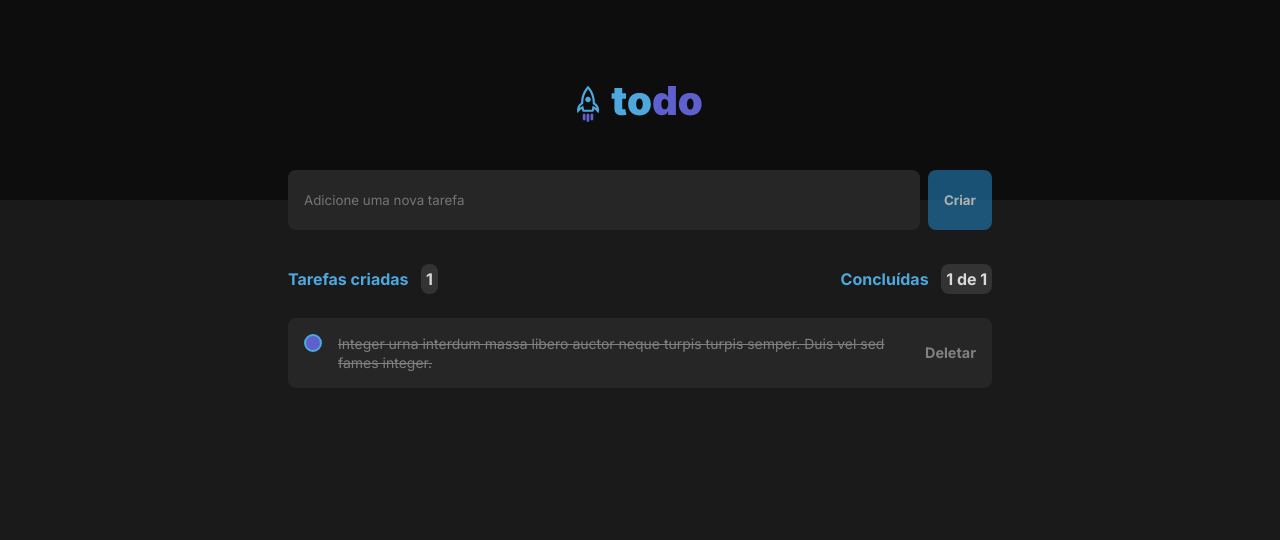
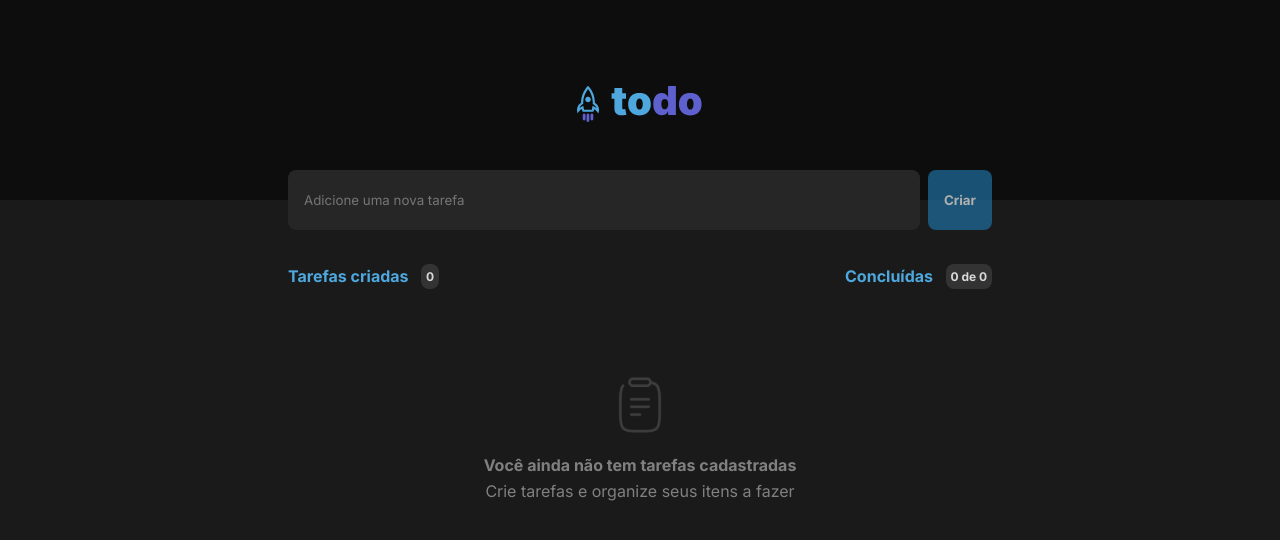
Before and after one commit to sergioalmeida00/tasks-react, a React (Vite) app: page / in a window 1280 px wide. Shown: the top 540 px of the page. Built offline with nearby package versions, Linux system fonts and the light colour scheme.

Commit message:
FEAT: added layout for when there is no task

```diff
--- a/src/App.jsx
+++ b/src/App.jsx
@@ -4,9 +4,7 @@ import { HeaderTask } from './components/HeaderTask/HeaderTask'
 import { v4 as uuidv4 } from 'uuid';
 
 function App() {
-  const [tasks, setTasks] = useState([
-    {id:'eb6705b6-ac88-457c-97e3-2cee6ff3b6d5', title:'Integer urna interdum massa libero auctor neque turpis turpis semper. Duis vel sed fames integer.', isCompleted:true}
-  ])
+  const [tasks, setTasks] = useState([])
 
   function handleSetTasks(taskTitle){
     setTasks([
--- a/src/components/HeaderTask/HeaderTask.jsx
+++ b/src/components/HeaderTask/HeaderTask.jsx
@@ -1,5 +1,6 @@
 import { Task } from '../Task/Task'
 import style from './HeaderTask.module.css'
+import ClipBoard from '../../assets/Clipboard.svg'
 
 export function HeaderTask({tasks, onDelete, onToggleTask}){
   const tasksQuantity = tasks.length
@@ -21,6 +22,14 @@ export function HeaderTask({tasks, onDelete, onToggleTask}){
               />
             ))
           }
+
+          {tasksQuantity <= 0 && (
+            <div className={style.tasksEmpety}>
+                <img src={ClipBoard} alt="" />
+                <strong>Você ainda não tem tarefas cadastradas</strong>
+                <span>Crie tarefas e organize seus itens a fazer</span>
+            </div>
+          )}
         </div>
     </section>
 
--- a/src/components/HeaderTask/HeaderTask.module.css
+++ b/src/components/HeaderTask/HeaderTask.module.css
@@ -16,14 +16,33 @@ section{
   display: flex;
   align-items: center;
   gap: 0.8rem;
+
 }
 .tasksInfo span strong{
   color: var(--gray-200);
   background: var(--gray-400);
   padding: 0.3rem;
   border-radius: 8px;
+  font-size: 0.75rem;
 }
 
 .task{
   margin-top: 1.5rem;
 }
+
+.tasksEmpety{
+  margin-top: 5.5rem;
+  display: flex;
+  flex-direction: column;
+  align-items: center;
+  justify-content: center;
+  gap: 0.4rem;
+  color:var(--gray-300) ;
+  font-size: 1rem;
+}
+
+.tasksEmpety img{
+  width:3.5rem ;
+  height: 3.5rem;
+  margin-bottom: 1rem;
+}
```
Also changed, not shown: src/assets/Clipboard.svg (added).
